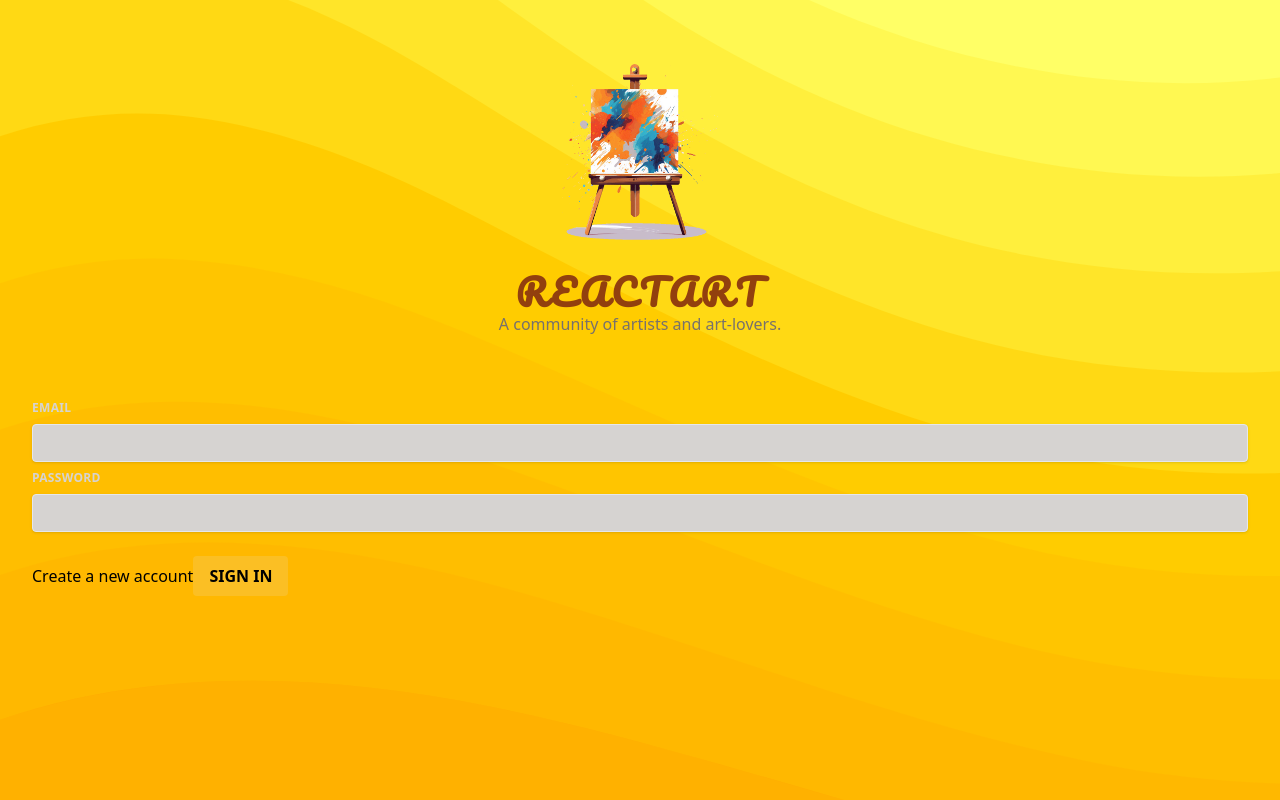
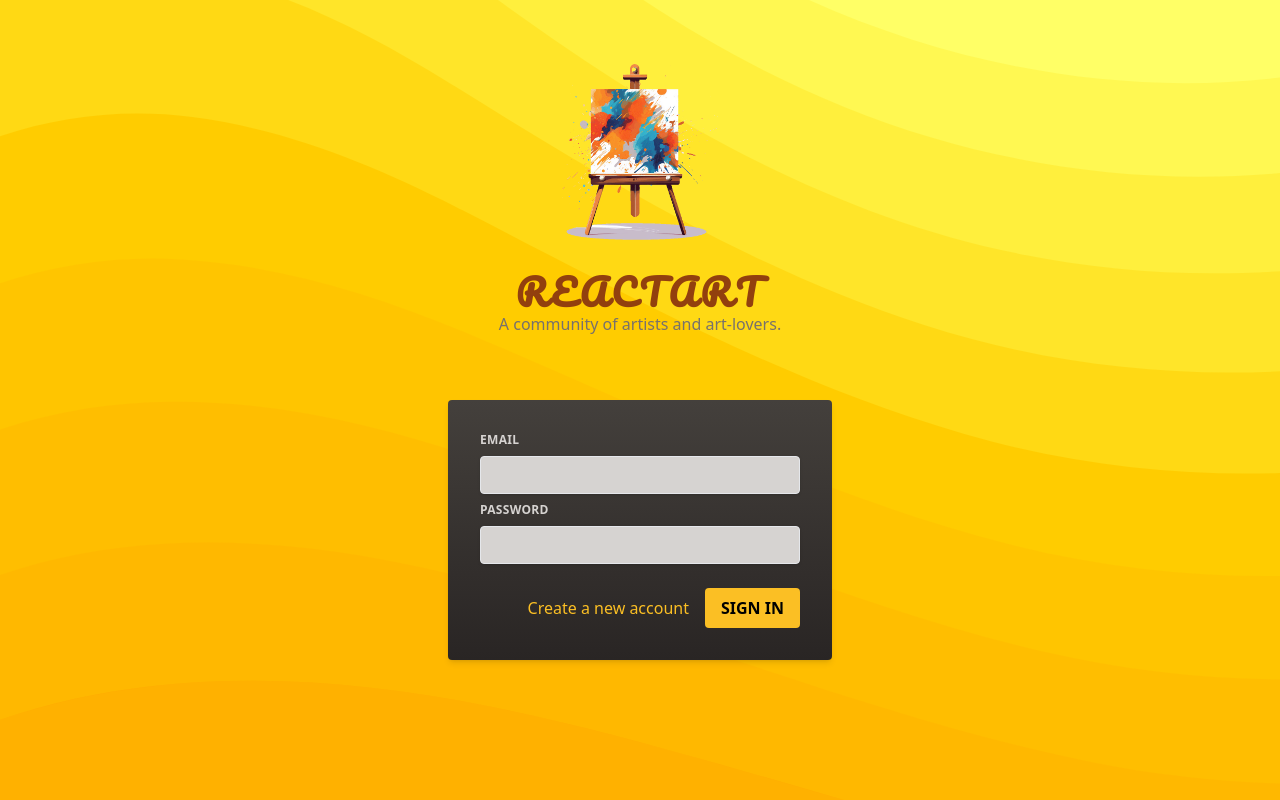
Before and after one commit to stinetheslayer/react-style-lab, a React (Vite) app: page / in a window 1280 px wide. Built offline with nearby package versions, Linux system fonts and the light colour scheme.

Commit message:
style: migrate entire project to Tailwind CSS

```diff
--- a/src/components/AuthInputs.jsx
+++ b/src/components/AuthInputs.jsx
@@ -1,15 +1,15 @@
 import { useState } from 'react';
-import { styled } from 'styled-components';
+// import { styled } from 'styled-components';
 
-import Button from './Button.jsx'
-import Input from './Input.jsx'
+import Button from './Button.jsx';
+import Input from './Input.jsx';
 
-const ControlContainer = styled.div`
-  display: flex;
-  flex-direction: column;
-  gap: 0.5rem;
-  margin-bottom: 1.5rem;
-`;
+// const ControlContainer = styled.div`
+//   display: flex;
+//   flex-direction: column;
+//   gap: 0.5rem;
+//   margin-bottom: 1.5rem;
+// `;
 
 export default function AuthInputs() {
   const [enteredEmail, setEnteredEmail] = useState('');
@@ -32,8 +32,11 @@ export default function AuthInputs() {
   const passwordNotValid = submitted && enteredPassword.trim().length < 6;
 
   return (
-    <div id="auth-inputs">
-      <ControlContainer>
+    <div
+      id="auth-inputs"
+      className="w-full max-w-sm p-8 mx-auto rounded shadow-md bg-gradient-to-b from-stone-700 to-stone-800"
+    >
+      <div className="flex flex-col gap-2 mb-6">
         <Input
           label="Email"
           type="email"
@@ -48,14 +51,12 @@ export default function AuthInputs() {
             handleInputChange('password', event.target.value)
           }
         />
-      </ControlContainer>
-      <div className="actions">
-        <button type="button" className="text-button">
+      </div>
+      <div className="flex justify-end gap-4">
+        <button type="button" className="text-amber-400 hover:text-amber-500">
           Create a new account
         </button>
-        <Button onClick={handleLogin}>
-          Sign In
-        </Button>
+        <Button onClick={handleLogin}>Sign In</Button>
       </div>
     </div>
   );
```
